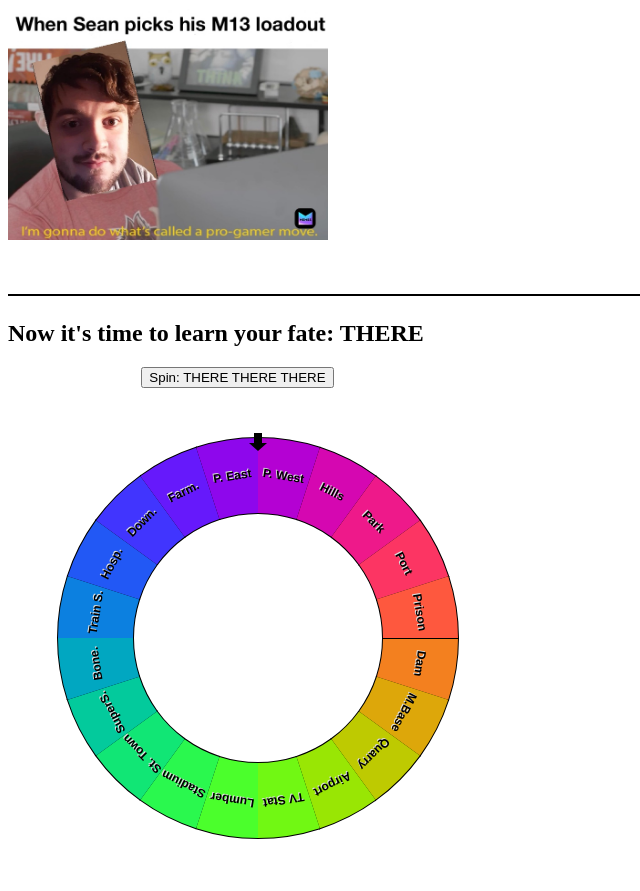
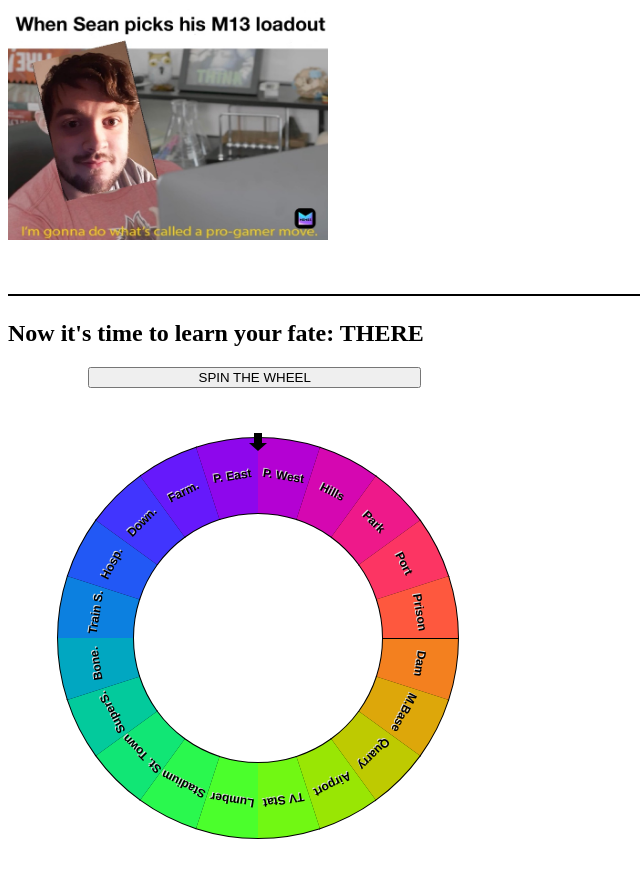
Before and after one commit to JakeWalsh97/Warzone_Roulette, a plain HTML site: page index.html in a window 1280 px wide. Shown: the part 2905-3796 px from the top of the page, without its empty margins (0-640 px from the left). Drawn offline with Linux system fonts and the light colour scheme.

Commit message:
THERE THERE

```diff
--- a/index.html
+++ b/index.html
@@ -14,6 +14,6 @@
 <br><br>
 
 <h2 style="border-top: .1em solid black; padding-top: 1em">Now it's time to learn your fate: THERE</h2>
-<input type="button" value="Spin: THERE THERE THERE" style="margin-left: 10em;" id='spin' /><br>
+<input type="button" value="SPIN THE WHEEL" style="margin-left: 6em; width:25em" id='spin' /><br>
 <canvas id="canvas" width="500" height="500"></canvas>
 <script src="index.js"></script>
```
